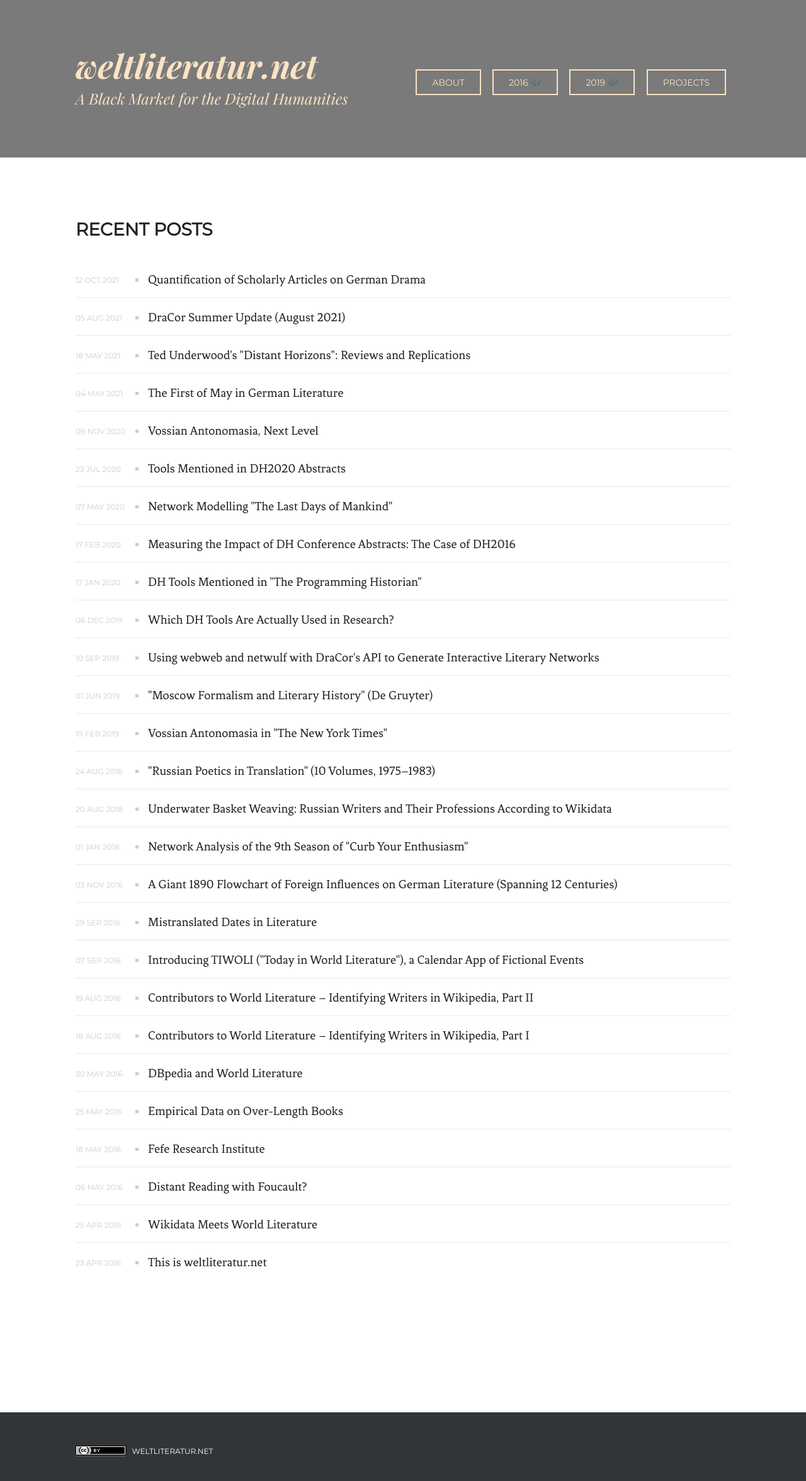
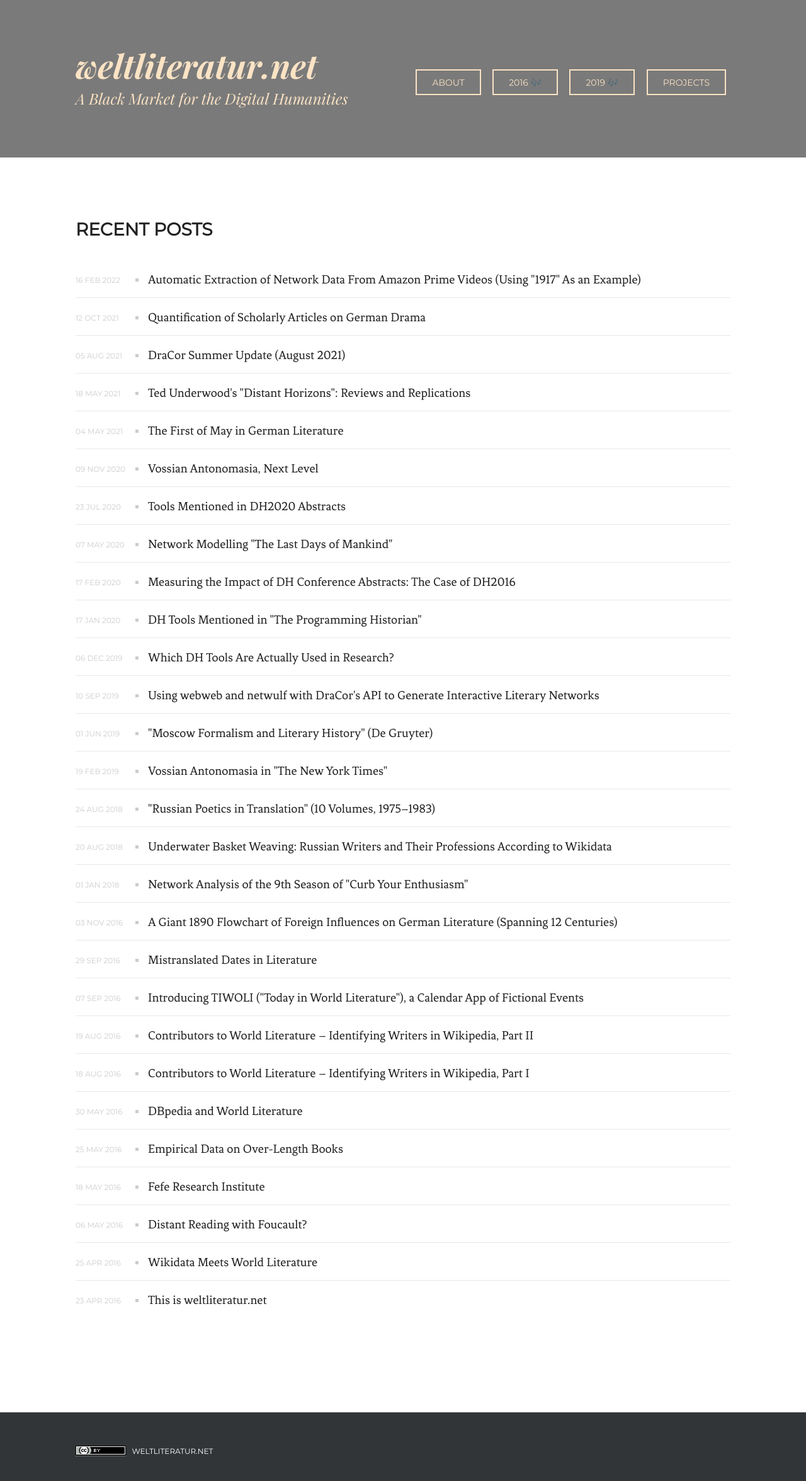
Before and after one commit to weltliteratur/blog, a Jekyll site: the page built from index.html, in a window 1280 px wide. Shown: the top 2351 px of the page at 63% size. Built offline with Jekyll 4.4.1, drawn with Linux system fonts in a browser that asks for light colours; the list of posts is cut into pages by our own code; some of the changed lines change nothing that is shown.

Commit message:
new blog post

````diff
--- a/_config.yml
+++ b/_config.yml
@@ -23,7 +23,7 @@
     name: Robert Jäschke
     display_name: Robert
     img: /images/rj.jpg
-    email: robert.jaeschke@hu-berlin.de
+    email:
     web: https://amor.cms.hu-berlin.de/~jaeschkr/
     orcid: 0000-0003-3271-9653
     twitter:
@@ -32,7 +32,7 @@
   mathias:
     name: Mathias Göbel
     display_name: Mathias
-    email: goebel@sub.uni-goettingen.de
+    email:
     web: http://mathias-goebel.github.io/
     twitter: goebel_m
     github: mathias-goebel
@@ -42,12 +42,12 @@
     name: Frank Fischer
     display_name: Frank
     img: /images/ff.png
-    email: ffischer@hse.ru
+    email:
     orcid: 0000-0003-2419-6629
     web: https://lehkost.github.io/
     twitter: umblaetterer
     github: lehkost
-    description: Doing Digital Humanities at Higher School of Economics in Moscow. Director of DARIAH-EU.
+    description: Doing Digital Humanities at Freie Universität Berlin.
   christopher:
     name: Christopher Johnson
     display_name: Christopher
@@ -62,7 +62,7 @@
     name: Peer Trilcke
     display_name: Peer
     img: /images/pt.jpg
-    email: trilcke@uni-potsdam.de
+    email:
     web: https://www.uni-potsdam.de/de/lit-19-jhd/peertrilcke.html
     twitter: peertrilcke
     github: peertrilcke
@@ -70,7 +70,7 @@
   ubbo:
     name: Ubbo Veentjer
     display_name: Ubbo
-    email: veentjer@sub.uni-goettingen.de
+    email:
     web:
     twitter:
     github: ubbo
@@ -87,7 +87,7 @@
     name: Angelika Hechtl
     display_name: Angelika
     img: /images/ah.jpg
-    email: angelika.hechtl@wu.ac.at
+    email:
     web: http://www.likeanga.at/
     twitter: angelikah
     github: likeanga
@@ -97,8 +97,8 @@
     name: Ingo Börner
     display_name: Ingo
     img: /images/ib.jpg
-    email: ingo.boerner@univie.ac.at
-    web: https://www.oeaw.ac.at/acdh/team/current-team/ingo-boerner/
+    email:
+    web:
     twitter: ingoboerner
     github: ingoboerner
     orcid: 0000-0001-8294-2541
@@ -107,7 +107,7 @@
     name: Galina Ryazanskaya
     display_name: Galina
     img: /images/gr.jpg
-    email: galka1999@gmail.com
+    email:
     web:
     twitter:
     github:
@@ -169,7 +169,7 @@
   michel:
     name: Michel Schwab
     display_name: Michel
-    email: michel.schwab@hu-berlin.de
+    email:
     web: https://amor.cms.hu-berlin.de/~schwabmi/
     orcid:
     twitter:
@@ -197,13 +197,13 @@
   lisa:
     name: Lisa Poggel
     display_name: Lisa
-    img: /images/lp.jpg
+    img: /images/lp.png
     email:
     web:
     github: lipogg
     orcid: 0000-0003-1051-8148
     twitter:
-    description: Digital historian in training at Freie Universität Berlin
+    description: Digital historian in training at Freie Universität Berlin.
 
 paginate:         10
 
--- /dev/null
+++ b/_posts/2022-02-16-extracting-network-data-from-amazon-prime-videos.markdown
@@ -0,0 +1,82 @@
+---
+title: 'Automatic Extraction of Network Data From Amazon Prime Videos (Using "1917" As an Example)'
+layout: post
+author: [lisa, frank]
+comments: true
+date: 2022-02-16
+---
+
+Social networks extracted from movies or series are interesting research material. You can either download them (via pages like [Moviegalaxies](https://moviegalaxies.com/)) or create them yourself (e.g. using our tool [ezlinavis](https://ezlinavis.dracor.org/)). They are also well suited as a basis for tool-based introductory courses in network analysis.
+
+Often, however, we don't know exactly how the data came about (for example, there is still the problem that [Frodo appears twice](https://moviegalaxies.com/movies/view/512/the-lord-of-the-rings-the-fellowship-of-the-ring/) in the network extracted from the first of the three "Lord of the Rings" movies on Moviegalaxies – how did that happen?). Another problem is that sometimes it just takes too long to extract your own network data in a scene-by-scene fashion using [ezlinavis](https://ezlinavis.dracor.org/).
+
+So it might come in handy if we introduce another way to retrieve network data.
+
+If you happen to have an Amazon Prime Video account (or know someone who has 😊), you may have noticed the [**X-Ray feature**](https://www.amazon.com/primeinsider/video/pv-xray-tips.html). When you press the ⏸️ button, you see background information about the current production, including information about the characters/actors currently on screen.
+
+Turns out that this information is stored in a JSON file that you can download for each movie/series in a roundabout way. Once you have this file, you can do some analysis with it, like visualising the screentime of characters or extracting co-presence networks, which is really neat. (One advantage is that you can very easily compile datasets on your own favourite movies or series, so long as these productions are available on Prime Video.)
+
+To start with a visual argument, here is the result for Sam Mendes' movie ["2017"](https://en.wikipedia.org/wiki/1917_(2019_film)), followed by a description of how we did it:
+
+<figure>
+  <img src="/images/1917-network.png" alt="1917, movie, network" style="width:1024px;" />
+</figure>
+
+We are far from being the first to discover this possibility. In fact, there's [a blog post from 2016 on this topic](https://www.curiousgnu.com/movie-character-screen-time) – and although things usually change all the time on the internet, the method described still works almost 6 years later.
+
+The first step is to [download the JSON file](https://www.curiousgnu.com/movie-character-screen-time#how-to-get-x-ray-data) using your browser's built-in developer tools.
+
+The resulting JSON file is a bit convoluted, but it is relatively easy to find your way around it. Amazon's X-Ray data divides the entire movie into 14 scenes (```"id":"/xray/scene/1"``` etc.):
+
+| Scene | Starts at |
+|-------|-----------|
+|     1 |  00:00:00 |
+|     2 |  00:00:48 |
+|     3 |  00:01:01 |
+|     4 |  00:11:21 |
+|     5 |  00:16:29 |
+|     6 |  00:25:45 |
+|     7 |  00:30:50 |
+|     8 |  00:44:37 |
+|     9 |  00:54:57 |
+|    10 |  01:06:33 |
+|    11 |  01:19:56 |
+|    12 |  01:22:59 |
+|    13 |  01:38:20 |
+|    14 |  01:49:32 |
+
+These scene divisions are, of course, contingent and can also lead to rather poor results for some movies. But for "1917", a station drama, it works quite well.
+
+Let's look at Scene 6, which features only two characters, Schofield and Blake:
+
+```json
+{
+  "changesCollection":[
+    {
+      "changeType":"AddItem",
+      "itemId":"/name/nm1126657/Lance Corporal Schofield",
+      "timePosition":1548000
+    },
+    {
+      "changeType":"AddItem",
+      "itemId":"/name/nm2835616/Lance Corporal Blake",
+      "timePosition":1560000
+    }
+  ],
+  "initialItemIds":[],
+  "timeRange":{
+    "endTime":1850000,
+    "startTime":1545000
+  }
+}
+```
+
+As you can see, in addition to the mere co-presence in a scene, there is also a temporal marker for the appearance of a character. But if you think this would make it easy to measure the overlap of the presence of two characters, alas, no. Because, unfortunately, there are only markers for their entrance, not their exit, so a character is always "present" until the end of a scene.
+
+To extract the co-presence network data, we wrote a little Python script (based on the example [here](https://www.curiousgnu.com/movie-character-screen-time)). We also included shared scenes as edge labels and fed all this into Gephi, the result of which you have seen above.
+
+## Conclusion
+
+We don't know how Amazon Prime's X-Ray data is encoded in practice, so we can't assume that all JSON files were created in a similar process. But the fact that we can read this JSON data relatively easily, despite the lack of documentation, allows us to do some meaningful things with it.
+
+And there's a lot more we could do with the X-Ray data. For example, the JSON also contains [IMDb](https://www.imdb.com/) IDs of actors (e.g. ```"id":"/name/nm1126657/Lance Corporal Schofield"``` → [imdb.com/name/nm1126657/](https://www.imdb.com/name/nm1126657/)). But for now, as Ed Wood used to say so enthusiastically, that's a wrap!
````
Also changed, not shown: images/1917-network.png (added).
